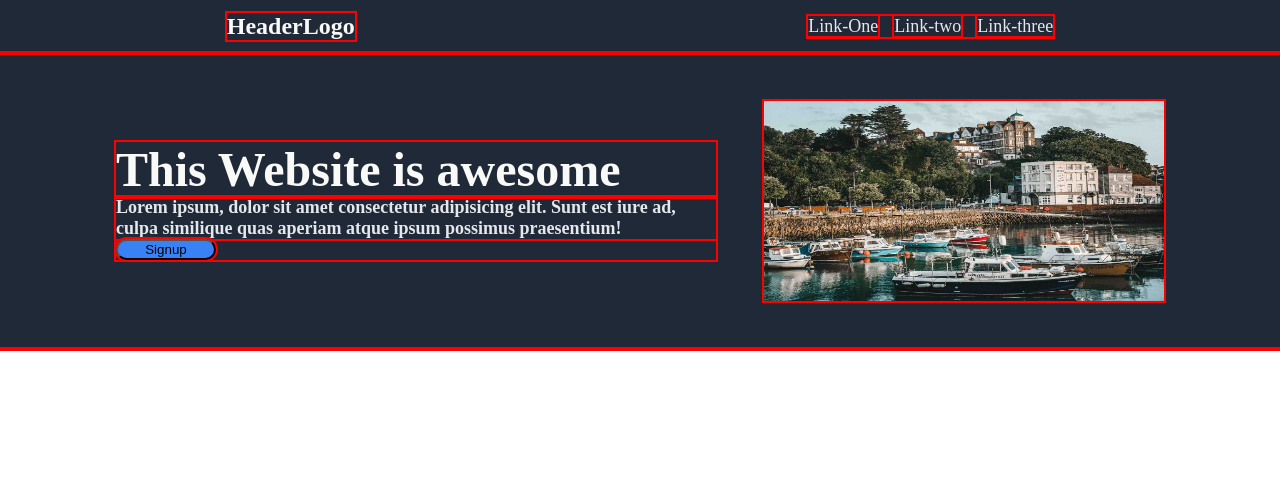
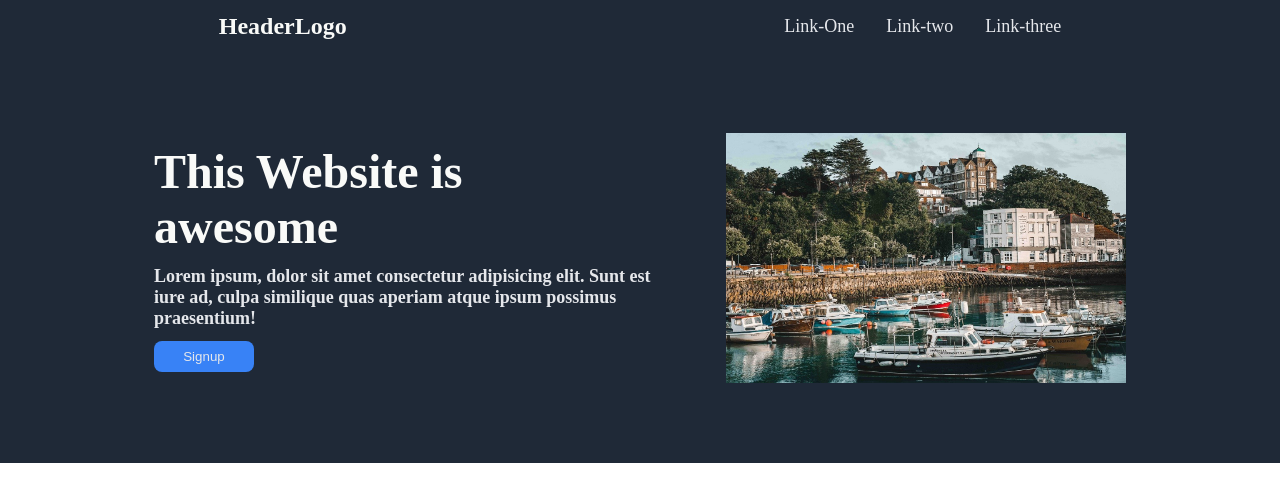
Before and after one commit to DC75166/odin_css_project, a plain HTML site: page index.html in a window 1280 px wide. Drawn offline with Linux system fonts and the light colour scheme.

Commit message:
Header and hero section is done
Fixed the header links. Image width and height fixed.
Gap bwteen text and image changed. Button corners
rounded and text colors are adjusted. hero
section padding is adjusted.

```diff
--- a/style.css
+++ b/style.css
@@ -1,7 +1,7 @@
-*{
+/* *{
     outline: 2px solid red;
     box-sizing: border-box;
-}
+} */
 body{
     margin: 0;
     padding:0;
@@ -11,7 +11,6 @@ body{
 }
 .head{
     display: flex;
-    flex:1;
     justify-content: space-around;
     align-items: center;
 }
@@ -23,7 +22,7 @@ body{
 ul{
     display:flex;
     list-style-type: none;
-    gap:16px;
+    gap:32px;
     padding: 0;
 }
 a{
@@ -33,28 +32,28 @@ a{
 }
 .hero{
     display: flex;
-    flex: 1;
     justify-content:center;
     align-items: center;
-    gap: 48px;
+    gap: 72px;
     flex-wrap: wrap;
-    padding: 48px 32px;
+    padding: 80px 56px;
 }
 img{
     width: 400px;
-    height: 200px;
+    height: 250px;
 }
 .text{
     display: flex;
     flex-direction: column;
-    width: 600px;
-    gap: 0;
-    padding: auto;
+    width: 500px;
 }
 button{
     width: 100px;
-    border-radius: 30px;
     background-color: #3882f6;
+    color: #E5E7EB;
+    border-radius:8px;
+    border: none;
+    padding: 8px;
 }
 .heading{
     font-size: 48px;
@@ -68,4 +67,5 @@ button{
     padding:0;
     color: #E5E7EB;
     font-size: 18px;
+    margin: 12px auto;
 }
```
